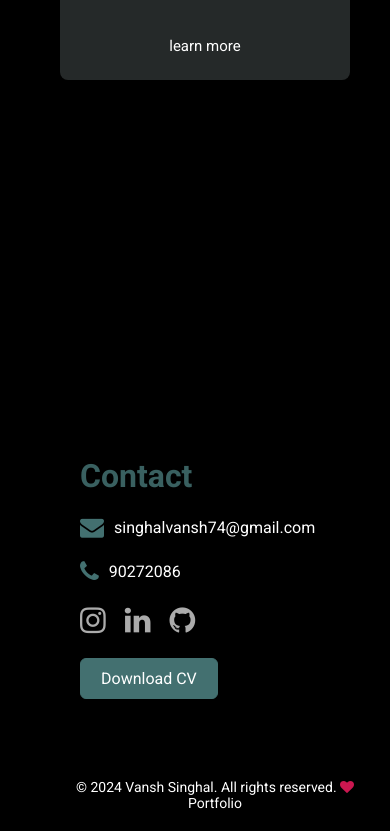
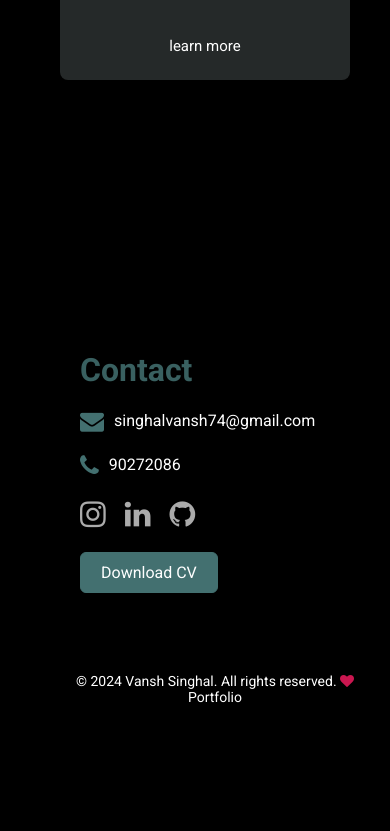
Before and after one commit to VanshSinghal01/Portffolioo, a plain HTML site: page index.html in a window 390 px wide. Shown: the part 2637-3468 px from the top of the page. After the commit the page ends 3362 px from the top, so only its background shows below. Drawn offline with Linux system fonts and the light colour scheme.

Commit message:
Update style.css

```diff
--- a/style.css
+++ b/style.css
@@ -678,7 +678,7 @@ form .btn-submit:hover {
     .Services {
         margin-left: 60px;
         margin-top: 20px;
-        height: 200vh;
+        height: 185vh;
     }
     .Services h1{
         font-size: 40px;
@@ -712,6 +712,6 @@ form .btn-submit:hover {
     }
     #contact{
         margin-left: 40px;
-        margin-top: -120px;
+        margin-top: -100px;
     }
 }
```
